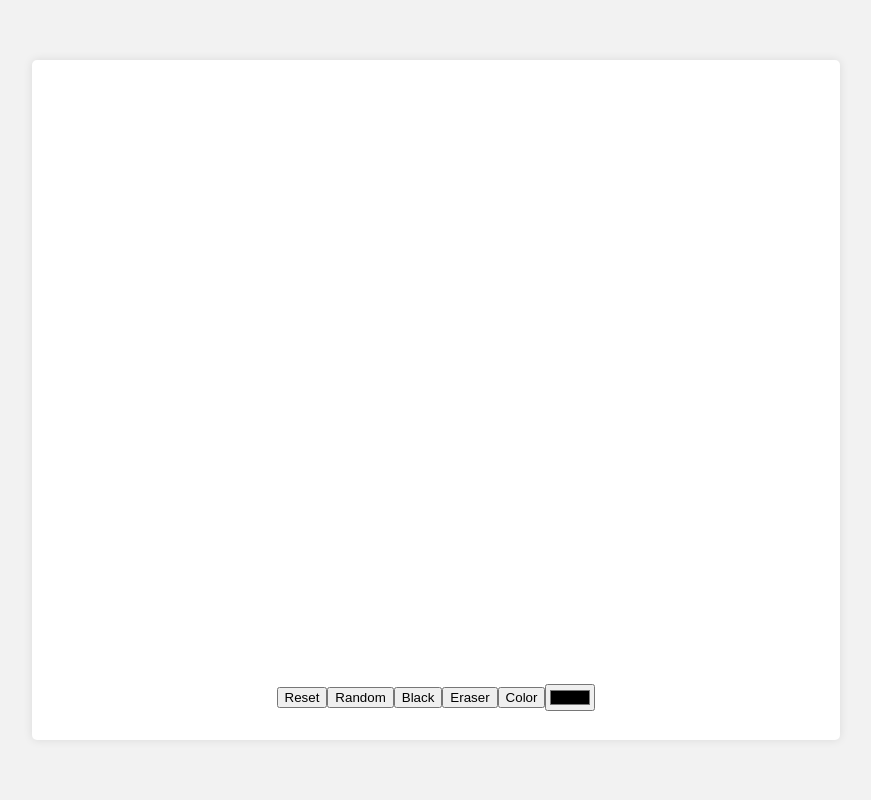
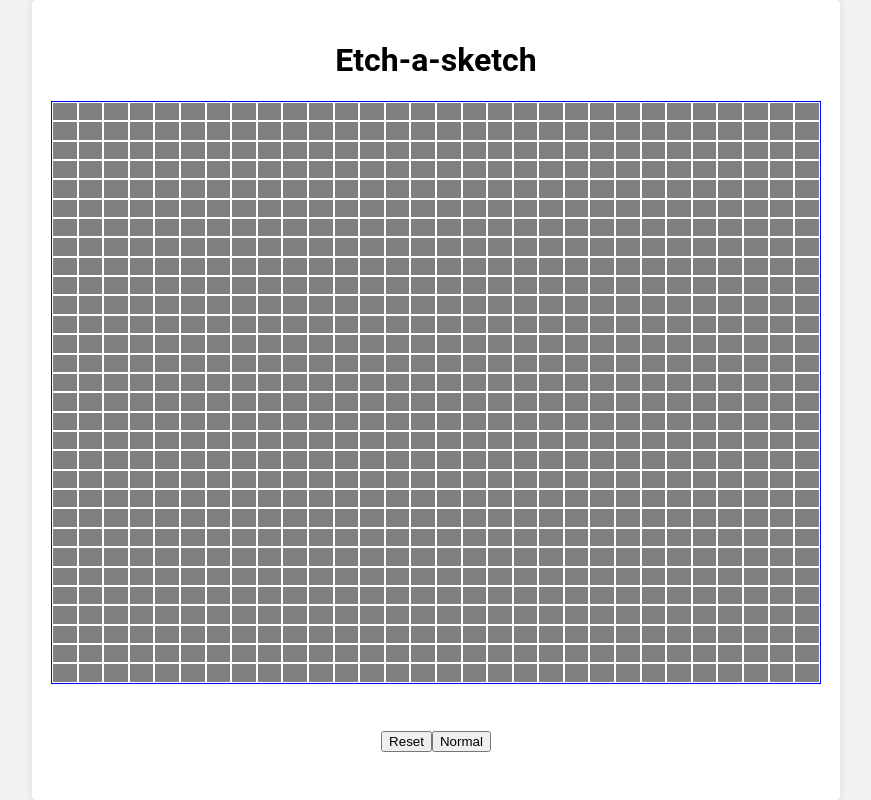
Before and after one commit to Waxer-212/Etch-a-Sketch, a plain HTML site: page index.html in a window 1280 px wide. Shown: the whole page, without its empty margins (204-1075 px from the left). Drawn offline with Linux system fonts and the light colour scheme.

Commit message:
first version of the grid

```diff
--- a/index.html
+++ b/index.html
@@ -5,18 +5,15 @@
     <meta name="viewport" content="width=device-width, initial-scale=1.0">
     <title>Etch-a-sketch</title>
     <link rel="stylesheet" href="style.css">
-    <script src="script.js" defer></script>
+    <script src="scripts.js" defer></script>
 </head>
 <body>
     <div class="content">
-        <div class="grid-container"> </div>
+        <h1>Etch-a-sketch</h1>
+        <div class="grid-container"></div>
         <div class="controls">
             <button id="reset">Reset</button>
-            <button id="random">Random</button>
-            <button id="black">Black</button>
-            <button id="eraser">Eraser</button>
-            <button id="color">Color</button>
-            <input type="color" id="color-picker" value="#000000">
+            <button id="normal">Normal</button>
         </div>
     </div>
 </body>
--- a/scripts.js
+++ b/scripts.js
@@ -0,0 +1,45 @@
+const gridContainer = document.querySelector('.grid-container');
+const resetButton = document.querySelector('.reset');
+const normalSizeButton = document.querySelector('.normal');
+
+function calculateBoxSize(numRows,numCols) {
+    const gridContainerWidth = gridContainer.clientWidth;
+    const gridContainerHeight = gridContainer.clientHeight;
+
+    const boxWidth = (gridContainerWidth - numCols*2) / numCols;
+    const boxHeight = (gridContainerHeight - numRows*2) / numRows;
+
+    return {boxWidth, boxHeight};
+}
+
+function createGrid(numRows,numCols) {
+    for(let i = 0; i < numRows; i++) {
+        for(let j = 0; j < numCols; j++)
+        {
+            const gridItem = document.createElement('div');
+            gridItem.classList.add('grid-item');
+            gridItem.style.backgroundColor = 'gray';
+
+            const {boxWidth, boxHeight} = calculateBoxSize(numRows,numCols);
+            gridItem.style.width = `${boxWidth}px`;
+            gridItem.style.height = `${boxHeight}px`;
+
+
+            gridContainer.appendChild(gridItem);
+        }
+    }
+}
+
+document.addEventListener('DOMContentLoaded', () => {
+    createGrid(30,30);
+});
+
+window.addEventListener('resize', () => {
+    const gridItems = document.querySelectorAll('.grid-item');
+    const {boxWidth, boxHeight} = calculateBoxSize(30,30);
+
+    gridItems.forEach(gridItem => {
+        gridItem.style.width = `${boxWidth}px`;
+        gridItem.style.height = `${boxHeight}px`;
+    });
+});
--- a/style.css
+++ b/style.css
@@ -22,7 +22,7 @@ body
     align-items: center;
 
     width: 60%;
-    height: 80%;
+    height: 95%;
 
     padding: 20px;
     background-color: #fff;
@@ -37,9 +37,10 @@ body
     display: flex;
     justify-content: center;
     align-items: center;
+    flex-wrap: wrap;
 
-    width: 100%;
-    height: 50px;
+    width: 50%;
+    height: 100px;
 
     margin-top: 20px;
 }
@@ -49,4 +50,20 @@ body
 {
     height: 100%;
     width: 100%;
+
+    border: blue 1px solid;
+    display: flex;
+
+    flex-wrap: wrap;
 }
+
+.grid-item
+{
+
+    background-color: azure;
+    display: flex;
+    margin: 1px;
+
+    display: flex;
+    box-sizing: border-box;
+}
```
